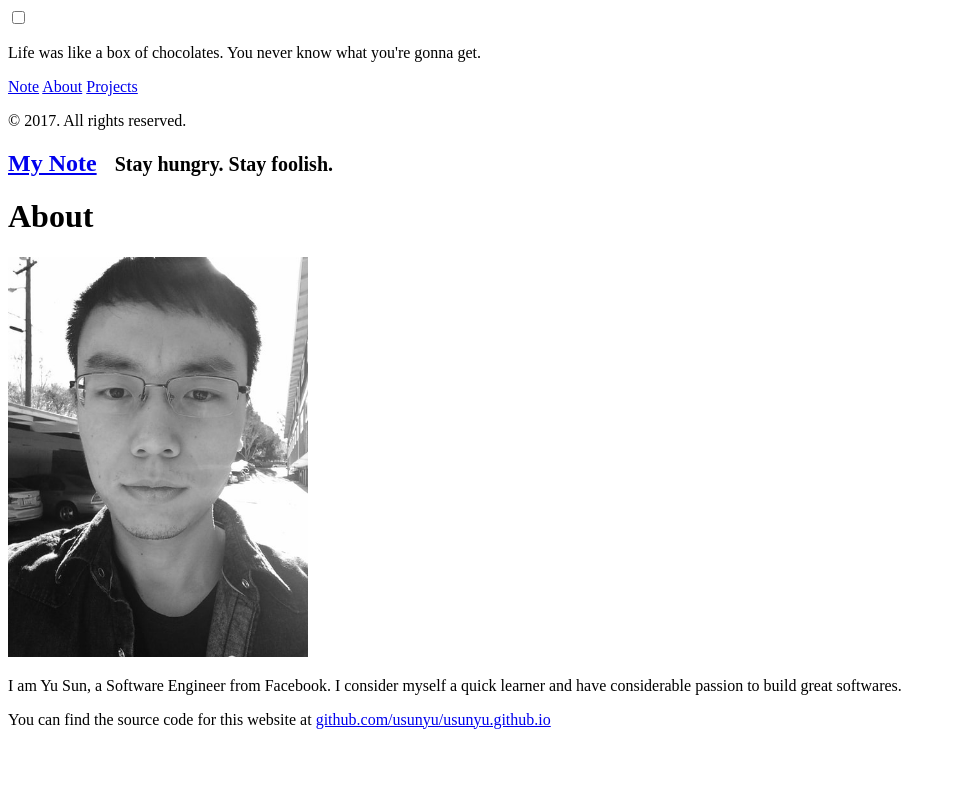
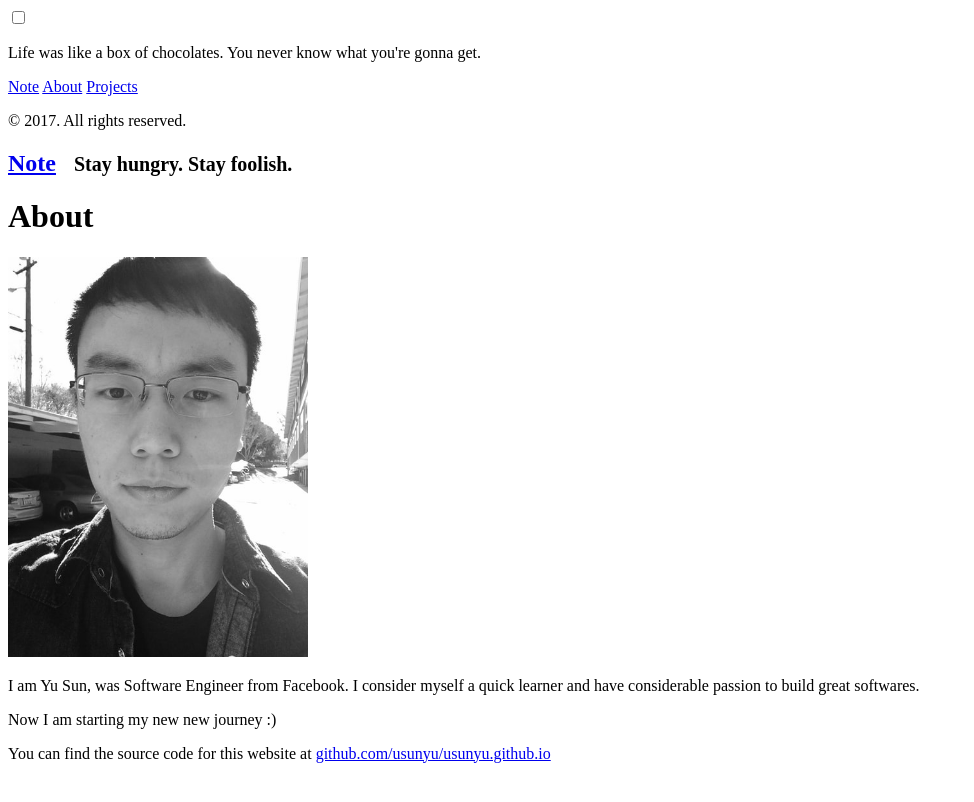
Before and after one commit to usunyu/usunyu.github.io, a Jekyll site: the page built from about.md, in a window 1280 px wide. Shown: the top 802 px of the page, without its empty margins (0-974 px from the left). Built offline with Jekyll 4.4.1, drawn with Linux system fonts in a browser that asks for light colours.

Commit message:
Update few things

```diff
--- a/_layouts/default.html
+++ b/_layouts/default.html
@@ -13,7 +13,7 @@
       <div class="masthead">
         <div class="container">
           <h2 class="masthead-title">
-            <a href="/" title="MyNote"><b>My Note</b></a>
+            <a href="/note/" title="Note"><b>Note</b></a>
             &nbsp;
             <small>{{ site.tagline }}</small>
           </h2>
--- a/about.md
+++ b/about.md
@@ -8,6 +8,8 @@ permalink: /about/
 	<img src="/public/images/me.jpg" width="300px" />
 </div>
 
-I am Yu Sun, a Software Engineer from Facebook. I consider myself a quick learner and have considerable passion to build great softwares.
+I am Yu Sun, was Software Engineer from Facebook. I consider myself a quick learner and have considerable passion to build great softwares.
+
+Now I am starting my new new journey :)
 
 You can find the source code for this website at [github.com/usunyu/usunyu.github.io](https://github.com/usunyu/usunyu.github.io)
--- a/usunyu.txt
+++ b/usunyu.txt
@@ -1,6 +1,6 @@
 <span id="a">yu@sun</span>:<span id="b">~</span><span id="c">$</span> cat usunyu.txt<br/><br/>
 Hello, welcome to my site.<!-- laglaglaglaglaglaglaglaglaglaglaglag --><p>I'm Yu Sun, graduated from <a href="http://www.usc.edu/">USC</a><!-- owlsqweoifjqwoefijqwoeifjqwoefijwef -->, and majored in Computer Science. I consider myself a quick learner and have considerable passion to build awesome <a href="/projects/">Apps</a>.</p><!-- qowifjqwoeijfoqweijfqweoifjqweofijqweoqwoijefoqwijefoijfqiwoefjj -->
-<p><span id="a">>></span> I have a <a href="/note/">Note</a>.</p><!- oqwipjefqwioefjwioqfjoiqwjfeioqwjefoi --><p><span id="a">>></span> I hack at <a href="https://www.facebook.com/yusun.io">Facebook</a>.</p><!- oqwipjefqwioefjwioqfjoiqwjfeioqwjefoi --><p><span id="a">>></span> I code at <a href="https://github.com/usunyu">GitHub</a>.</p><!- oqwipjefqwioefjwioqfjoiqwjfeioqwjefoi --><p><span id="a">>></span> I update profile on <a href="https://www.linkedin.com/in/usunyu">LinkedIn</a>.</p><!- oqwipjefqwioefjwioqfjoiqwjfeioqwjefoi --><p><span id="a">>></span> I post photos on <a href="http://instagram.com/usunyu">Instagram</a>.</p><!- oqwipjefqwioefjwioqfjoiqwjfeioqwjefoi --><p><span id="a">>></span> I love to watch Movies, listen to <a href="http://music.163.com/#/my/m/music/playlist?id=35123646">Musics</a>,<!-- owlsqweoifjqwoefijqwoeifjqwoefijwef --> and play Tennis.</p><!-- owlsqweoifjqwoefijqwoeifjqwoefijwef --><p><span id="a">>></span> In addition, I like <a href="/raining.html">Rainy Day</a> :)</p><!-- owlsqweoifjqwoefijqwoeifjqwoefijwef -->
+<p><span id="a">>></span> I keep a simple <a href="/note/">Note</a>.</p><!- oqwipjefqwioefjwioqfjoiqwjfeioqwjefoi --><p><span id="a">>></span> I hack at <a href="https://www.facebook.com/yusun.io">Facebook</a>.</p><!- oqwipjefqwioefjwioqfjoiqwjfeioqwjefoi --><p><span id="a">>></span> I code at <a href="https://github.com/usunyu">GitHub</a>.</p><!- oqwipjefqwioefjwioqfjoiqwjfeioqwjefoi --><p><span id="a">>></span> I have profile on <a href="https://www.linkedin.com/in/usunyu">LinkedIn</a>.</p><!- oqwipjefqwioefjwioqfjoiqwjfeioqwjefoi --><p><span id="a">>></span> I post photos on <a href="http://instagram.com/usunyu">Instagram</a>.</p><!- oqwipjefqwioefjwioqfjoiqwjfeioqwjefoi --><p><span id="a">>></span> I love to watch Movies, listen to <a href="http://music.163.com/#/my/m/music/playlist?id=35123646">Musics</a>,<!-- owlsqweoifjqwoefijqwoeifjqwoefijwef --> and play Tennis.</p><!-- owlsqweoifjqwoefijqwoeifjqwoefijwef --><p><span id="a">>></span> In addition, I like <a href="/raining.html">Rainy Day</a> :)</p><!-- owlsqweoifjqwoefijqwoeifjqwoefijwef -->
 If you would like to get in touch with me<!-- slightdelayhere-->, feel free to send me an email.<!-- longlongcomment -->
 My email address is: <a href="mailto:usunyu@gmail.com">usunyu@gmail.com</a><!- owlsqweoifjqwoefijqwoeifjqwoefijwef --><br/>
 <p>Life is like a box of chocolates, You never know what you're gonna <a href="#" onclick="playMusic(this, 'public/music/Box Of Chocolates.mp3');">get</a>.</p>
```
